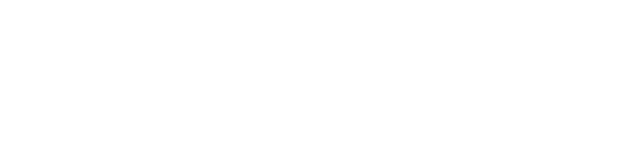
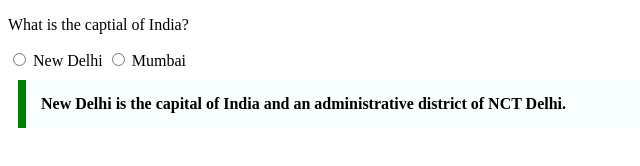
Before and after one commit to acciojob/trivia-shameem-ahmad7, a website: page main.html in a window 1280 px wide. Shown: the whole page, without its empty margins (0-640 px from the left). Drawn offline with Linux system fonts and the light colour scheme.

Commit message:
created a submission

```diff
--- a/main.html
+++ b/main.html
@@ -7,6 +7,13 @@
 </head>
 
 <body>
+	<p>What is the captial of India?</p>
+    <input type="radio" name="" id="">
+    <label for="">New Delhi</label>
+    <input type="radio" name="" id="">
+    <label for="">Mumbai</label>
+    <blockquote>New Delhi is the capital of India and an administrative district of NCT Delhi.</blockquote>
+
 	<!-- the entire body must be written by student -->
     <script type="text/javascript" src="./script.js">
 </script>
--- a/styles.css
+++ b/styles.css
@@ -1,2 +1,9 @@
-
+blockquote{
+	Max-width: 600px;
+	Margin: 10px;
+ Padding: 15px;
+ Border-left: 8px solid green;
+ Background-color: #f8fffe;
+ Font-weight: Bold
+}
 /* Your CSS Code here. */
```
